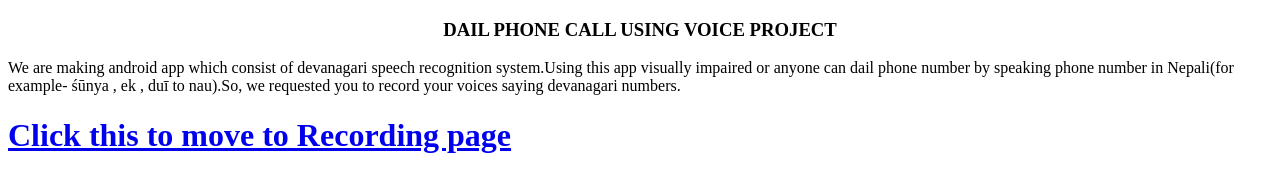
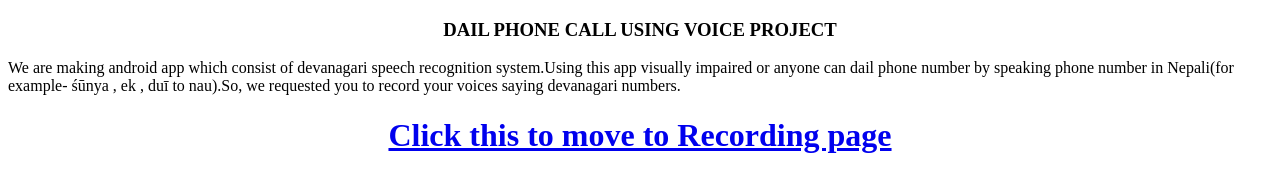
Before and after one commit to Sachingiri619/Sachingiri619.github.io, a website: page index.html in a window 1280 px wide. Drawn offline with Linux system fonts and the light colour scheme.

Commit message:
Update index.jsp

```diff
--- a/index.html
+++ b/index.html
@@ -12,7 +12,7 @@
 <body>
    <h3 style="text-align:center;" style="color:red;">DAIL PHONE CALL USING VOICE PROJECT</h3>
 <p style="text-align:left;">We are making android app which consist of devanagari speech recognition system.Using this app visually impaired or anyone can dail phone number by speaking phone number in Nepali(for example- śūnya , ek , duī to nau).So, we requested you to record your voices saying devanagari numbers.</p>
-  <h1><a href="https://myhttps-myapptest.193b.starter-ca-central-1.openshiftapps.com/">Click this to move to Recording page</a> </h1>
+  <h1 style="text-align:center;" ><a href="https://myhttps-myapptest.193b.starter-ca-central-1.openshiftapps.com/">Click this to move to Recording page</a> </h1>
 <!--
   <h1>Record for only 1 sec </h1>
  <h3> Check your Recordings</h3>
```
